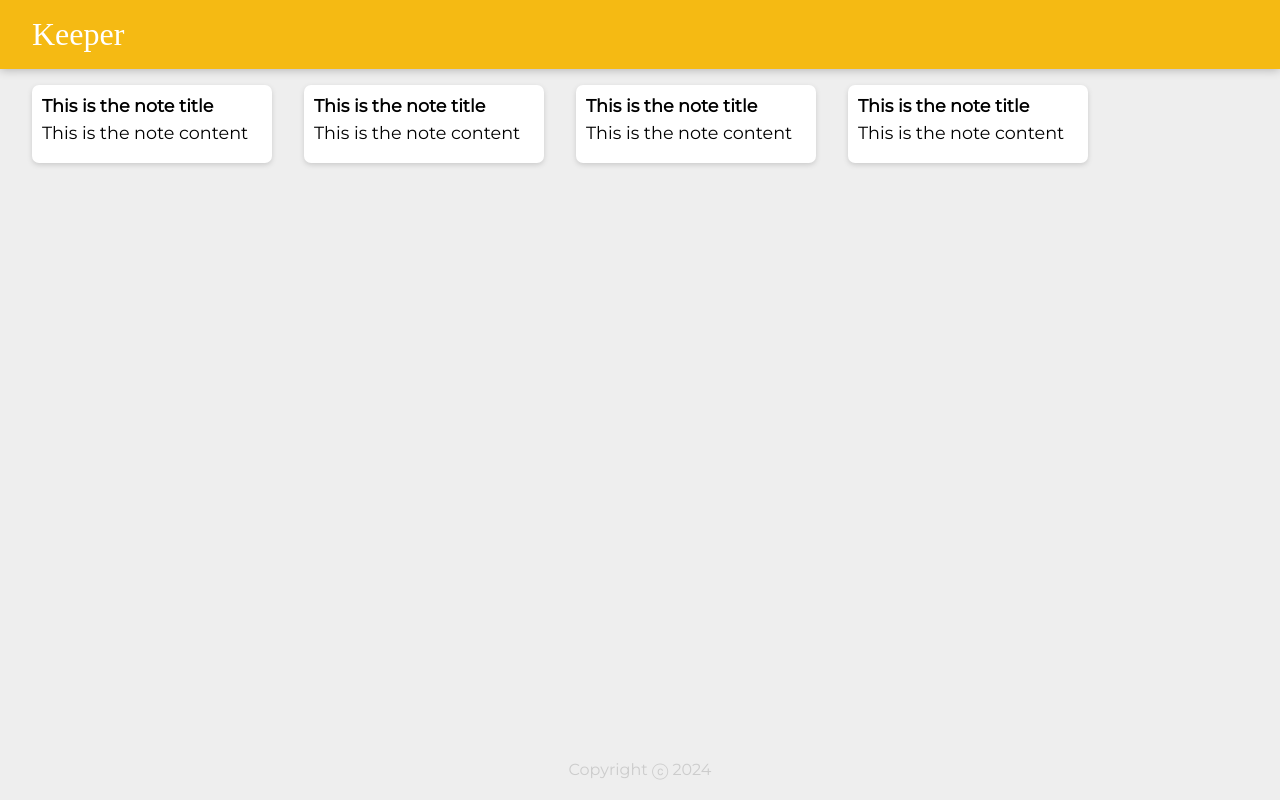
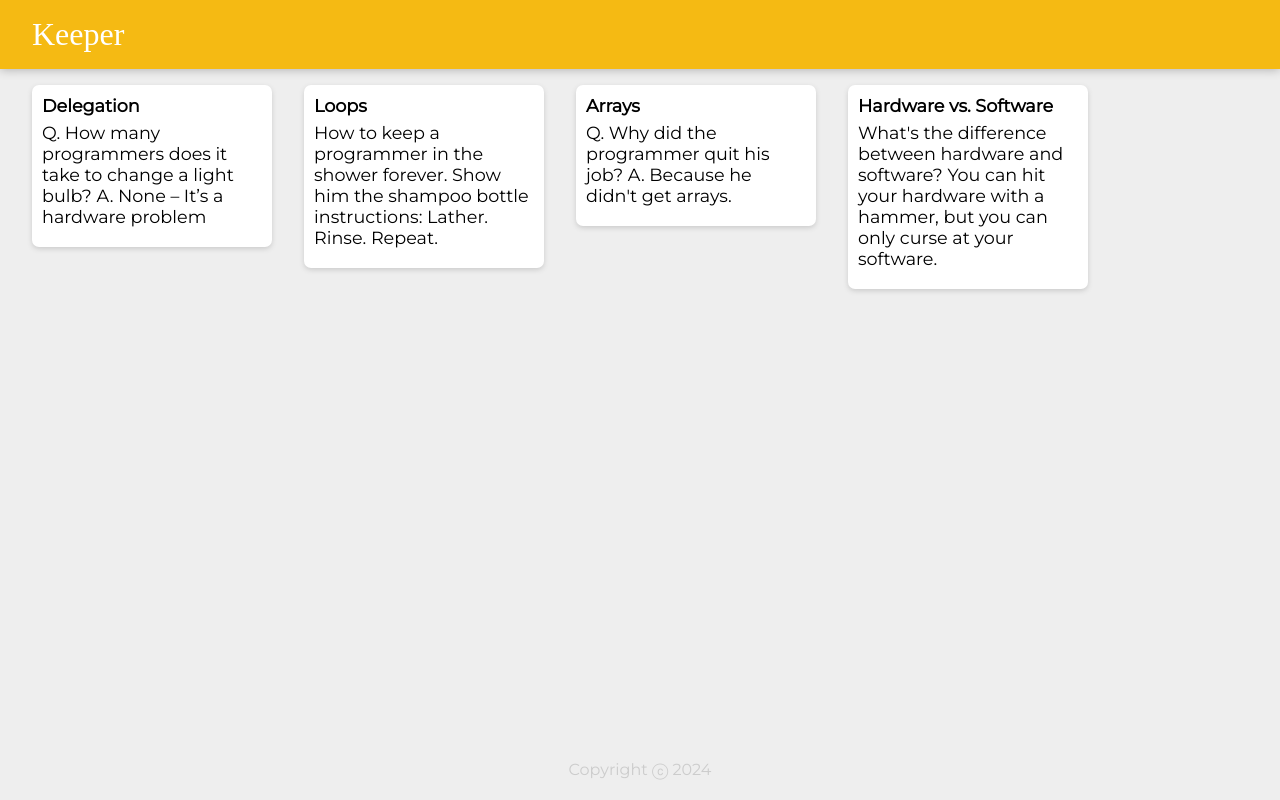
Before and after one commit to Shubham75511/Note-Saver, a React (Vite) app: page / in a window 1280 px wide. Built offline with nearby package versions, Linux system fonts and the light colour scheme; a web font is replaced by a local one.

Commit message:
Update Note.jsx

```diff
--- a/src/components/Note.jsx
+++ b/src/components/Note.jsx
@@ -1,9 +1,10 @@
-
-export default function Note() {
+function Note(props) {
     return (
         <div className="note">
-            <h1>This is the note title</h1>
-            <p>This is the note content</p>
+            <h1>{props.title}</h1>
+            <p>{props.content}</p>
         </div>
     );
 }
+
+export default Note;
```
